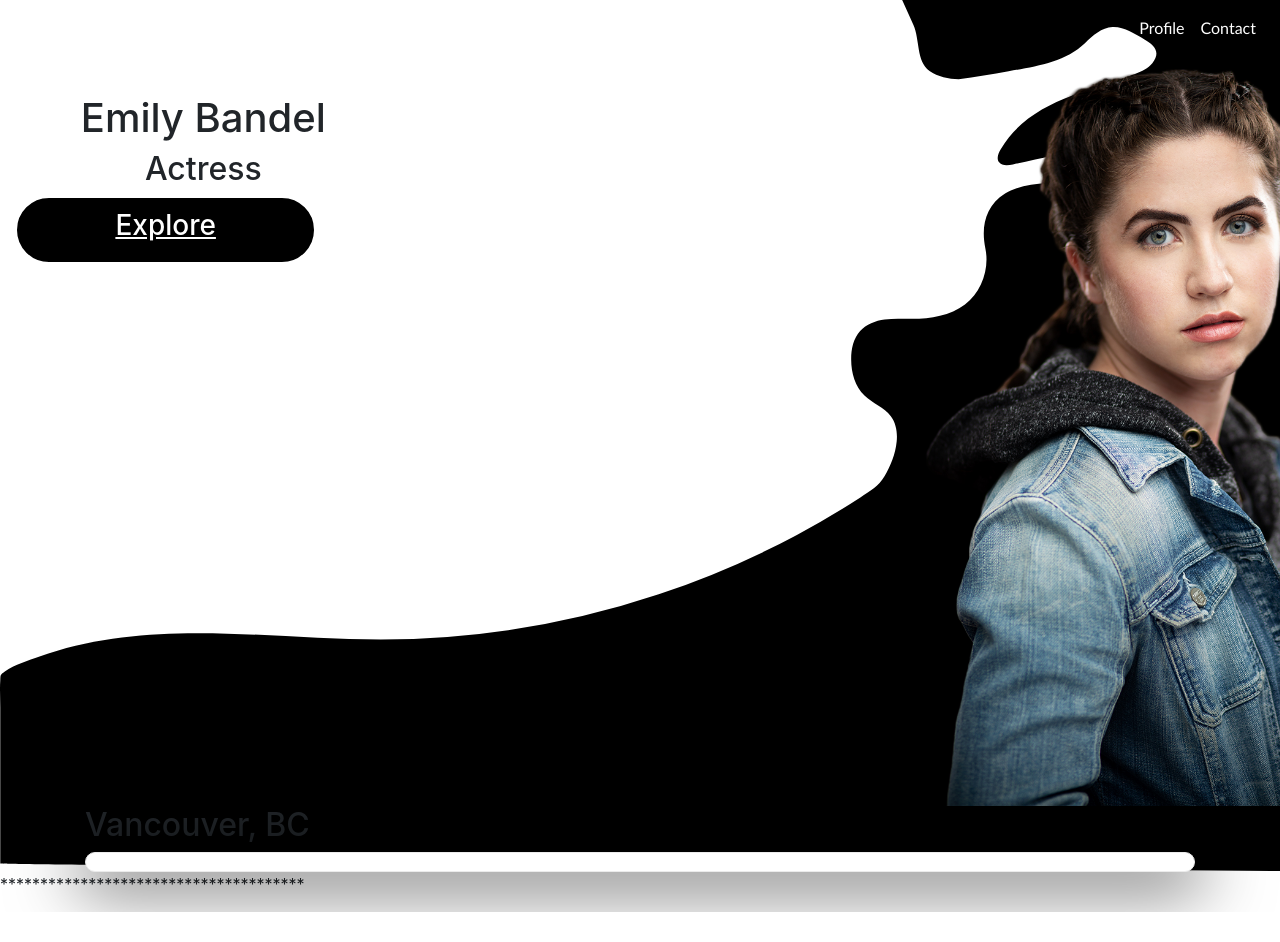
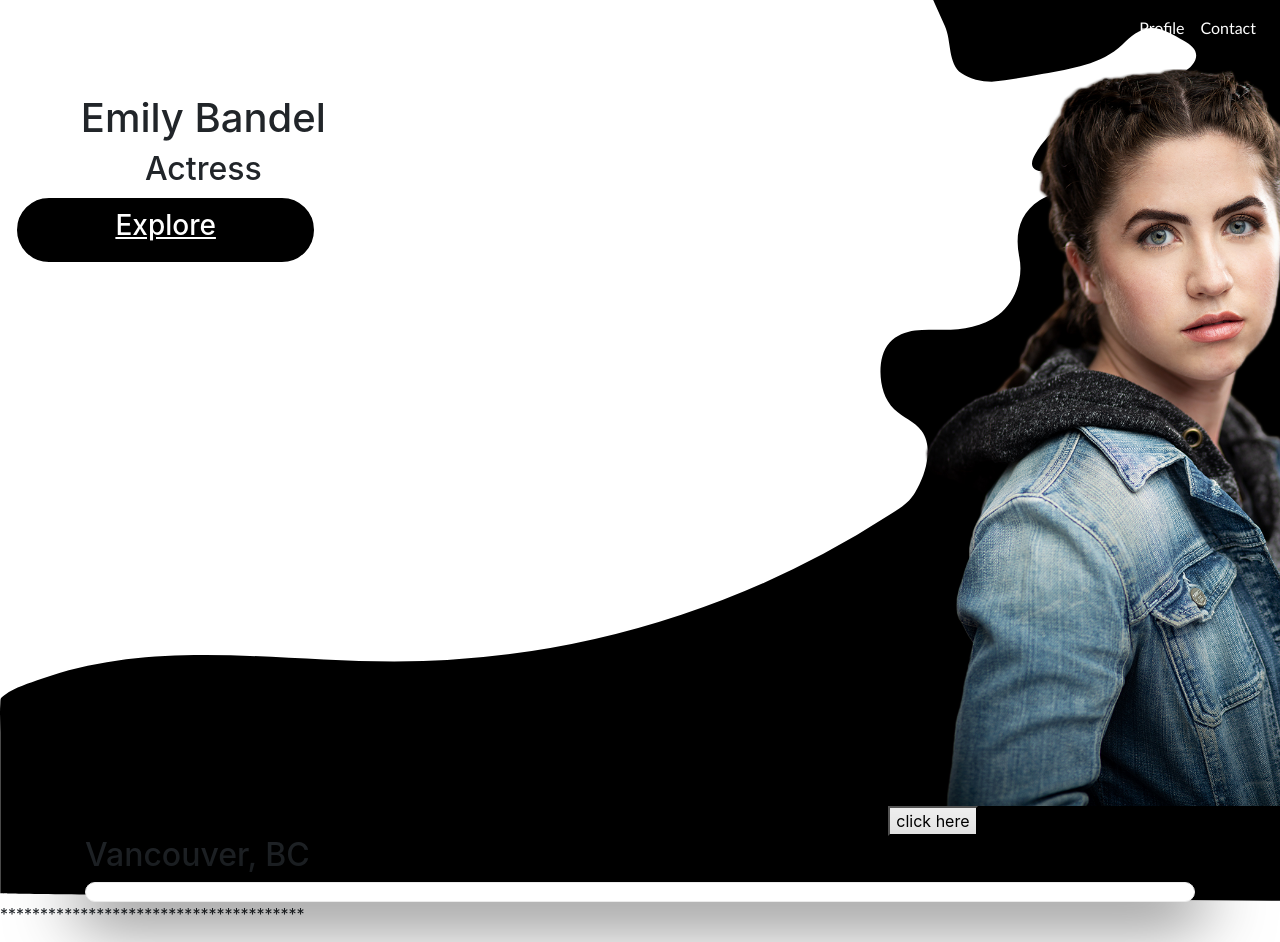
Before and after one commit to SammyRobensParadise/webpage-application, a React (Create React App) app: page / in a window 1280 px wide. Shown: the top 942 px of the page. Before the commit the page ends 912 px from the top, so only its background shows below. Built offline with nearby package versions, Linux system fonts and the light colour scheme.

Commit message:
carousel working

```diff
--- a/src/App.js
+++ b/src/App.js
@@ -1,5 +1,5 @@
 import React, { Component } from 'react';
-import inkstain from './inkstain.svg';
+import inkstain from './assets/inkstain.svg';
 import './App.css';
 import Navigation from './Navigation';
 import Landing from './Landing';
--- a/src/Contact.js
+++ b/src/Contact.js
@@ -1,5 +1,5 @@
 import React, { Component } from 'react';
-import logo from './logo.svg';
+import logo from './assets/logo.svg';
 import './App.css';
 
 class Contact extends Component {
--- a/src/Filmography.js
+++ b/src/Filmography.js
@@ -1,5 +1,5 @@
 import React, { Component } from 'react';
-import logo from './logo.svg';
+import logo from './assets/logo.svg';
 import './App.css';
 
 class Filmography extends Component {
--- a/src/Footer.js
+++ b/src/Footer.js
@@ -1,5 +1,5 @@
 import React, { Component } from 'react';
-import logo from './logo.svg';
+import logo from './assets/logo.svg';
 import './App.css';
 
 class Footer extends Component {
--- a/src/Landing.css
+++ b/src/Landing.css
@@ -1,5 +1,5 @@
 .inkstain{
-background-image: url("./inkstain.svg");
+background-image: url("./assets/inkstain.svg");
 background-repeat: no-repeat;
 background-size: cover;
 width: 100%;
--- a/src/Landing.js
+++ b/src/Landing.js
@@ -2,7 +2,7 @@ import React, { Component } from 'react';
 import Navigation from './Navigation';
 import './Landing.css';
 import './App.css';
-import './inkstain.svg';
+import './assets/inkstain.svg';
 import BullyMasked from './img/BullyMasked.png';
 import NerdyMasked from './img/NerdyMasked.png';
 import FancyMasked from './img/FancyMasked.png';
@@ -18,36 +18,37 @@ class Landing extends Component {
       FancyMasked,
       StunningMasked
     ],
-    current: 0
+    current: 0,
+    isNext: true
     };
+    this.handleNext =this.handleNext.bind(this);
   };
-  getImgNumSize(props){
-      var imgNum = this.state.Images.length;
-      return imgNum;
-    };
-  getCurrentImg(props){
-    return this.setCurrentImg();
-  };
-  setCurrentImg(props){
-    //checking to see if the current value is that of first element in the array
-    var defaultCurrent = this.state.current;
-    var num = this.getImgNumSize()-this.getImgNumSize();
-    if (defaultCurrent === num ){
-      return this.state.Images[num].toString();
-    }
-  };
-  handleNext(props){
+   handleNext(){
+     let index = this.state.current,
+     length  = this.state.Images.length-1;
+     if(index === length){
+       index = -1;
+     }
+      index = index+1;
 
-  };
+      this.setState({
+        current: index,
+        isNext: true
+      });
+     }
   render() {
+
+    let index = this.state.current;
+    let isNext= this.state.isNext;
+    let src = this.state.Images[index];
     //generating local variables for use in landing....
     var name = "Emily Bandel";
     var title = "Actress";
     var exploreBtntxt = "Explore"
     var city = "Vancouver";
     var province = "BC";
-    let headerPhoto = <img className="EmilyBandelImg" src={this.getCurrentImg()} alt={name+this.getCurrentImg()}/>
-    let nextButton = <div className="taverseCarouselbtn" onClick={this.setCurrentImg()} alt="Next Image"></div>
+    let headerPhoto = <img className="EmilyBandelImg" src={src} alt={src.toString()+isNext}/>
+    let nextButton = <button className="taverseCarouselbtn" onClick={this.handleNext} alt="Next Image">click here</button>
 
     return (
      <div className="inkstain">
--- a/src/Navigation.js
+++ b/src/Navigation.js
@@ -1,5 +1,5 @@
 import React, { Component } from 'react';
-import logo from './logo.svg';
+import logo from './assets/logo.svg';
 import './App.css';
 import {
   Collapse,
--- a/src/Profile.js
+++ b/src/Profile.js
@@ -1,5 +1,5 @@
 import React, { Component } from 'react';
-import logo from './logo.svg';
+import logo from './assets/logo.svg';
 import './App.css';
 
 class Profile extends Component {
```
Also changed, not shown: src/assets/inkstain.svg (renamed from src/inkstain.svg), src/assets/logo.svg (renamed from src/logo.svg).
